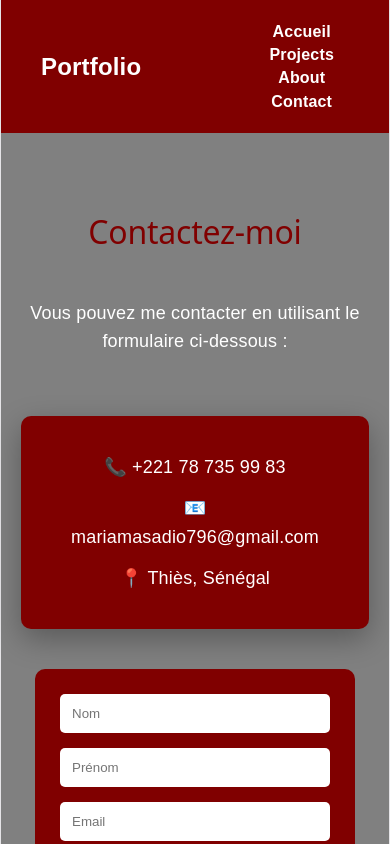
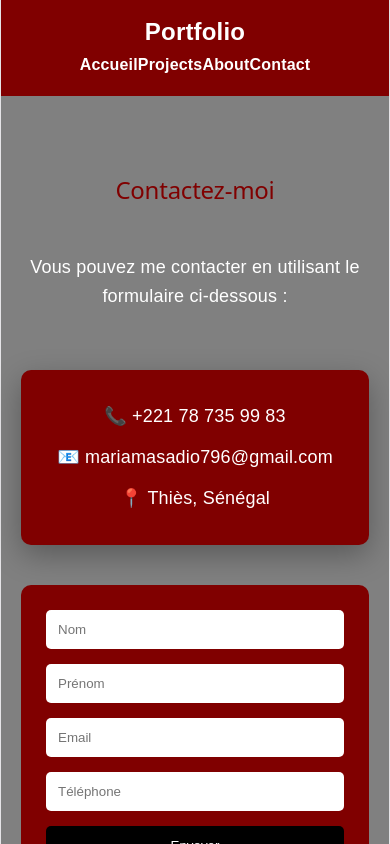
Before and after one commit to mariama-sadio/mini-market-portfolio, a React app: page /contact in a window 390 px wide. Shown: the top 844 px of the page. Built offline with nearby package versions, Linux system fonts and the light colour scheme; the HTML template or start-up script is replaced by a standard one.

Commit message:
amélioration portfolio

```diff
--- a/src/App.css
+++ b/src/App.css
@@ -1,3 +1,4 @@
+/* RESET */
 *{
   margin:0;
   padding:0;
@@ -7,6 +8,11 @@
 
 html {
   scroll-behavior: smooth;
+}
+
+img {
+  max-width: 100%;
+  height: auto;
 }
 
 #root{
@@ -72,7 +78,7 @@ html {
   width:160px;
   height:160px;
   border-radius:50%;
-  object-fit:cover;
+  object-fit: cover;
   margin-bottom:20px;
   border:4px solid maroon;
   transition: transform 0.3s;
@@ -86,6 +92,10 @@ html {
   margin-top: 20px;
 }
 
+.btn, .btn-outline {
+  transition: all 0.3s ease;
+}
+
 .btn {
   background: maroon;
   color: white;
@@ -93,7 +103,6 @@ html {
   margin:5px;
   border-radius: 5px;
   text-decoration: none;
-  transition:0.3s;
 }
 
 .btn:hover{
@@ -107,7 +116,6 @@ html {
   border-radius: 5px;
   border:2px solid maroon;
   text-decoration: none;
-  transition:0.3s;
 }
 
 .btn-outline:hover{
@@ -134,7 +142,6 @@ html {
   height: 160px;
   object-fit: cover;
   border-radius: 50%;
-  OBJECT-FIT: COVER;
   margin-bottom: 20px;
   border: 4px solid maroon;
 }
@@ -187,12 +194,12 @@ html {
   border-radius: 10px;
 }
 
+/* niveaux */
 .html { width: 80%; }
 .react { width: 50%; }
-.js { width: 10%; }
+.js { width: 60%; }
 .laravel { width: 75%; }
 .php { width: 60%; }
-
 
 /* PROJECTS */
 .projects {
@@ -217,7 +224,7 @@ html {
 }
 
 .project-card:hover {
-  transform: translateY(-5px);
+  transform: translateY(-8px) scale(1.02);
 }
 
 .project-card img {
@@ -238,8 +245,8 @@ html {
   font-weight: bold;
   text-decoration: none;
 }
+
 /* CONTACT */
-
 .contact-container {
   min-height: 100vh;
   background: gray;
@@ -254,7 +261,7 @@ html {
 
 .contact-container h2 {
   font-size: 32px;
-  color: maroon
+  color: maroon;
 }
 
 .contact-container p {
@@ -264,7 +271,6 @@ html {
   line-height: 1.6;
 }
 
-
 .contact-form {
   display: flex;
   flex-direction: column;
@@ -272,10 +278,10 @@ html {
   background: maroon;
   padding: 25px;
   border-radius: 10px;
-  backdrop-filter: blur(10px);
 }
 
-.contact-form input {
+.contact-form input,
+.contact-form textarea {
   margin-bottom: 15px;
   padding: 12px;
   border: none;
@@ -283,14 +289,9 @@ html {
   outline: none;
 }
 
-.contact-form textarea {
-  margin-bottom: 15px;
-  padding: 12px;
-  border: none;
-  border-radius: 5px;
-  resize: none;
-  height: 100px;
-  outline: none;
+.contact-form input:focus,
+.contact-form textarea:focus {
+  border: 2px solid white;
 }
 
 .contact-form button {
@@ -301,7 +302,6 @@ html {
   border-radius: 5px;
   cursor: pointer;
   transition: 0.3s;
-  font-weight: bold;
 }
 
 .contact-form button:hover {
@@ -309,13 +309,11 @@ html {
   transform: scale(1.05);
 }
 
-
 .contact-info {
   margin-top: 20px;
   background: maroon;
   padding: 25px 40px;
   border-radius: 10px;
-  backdrop-filter: blur(10px);
   box-shadow: 0 10px 30px rgba(0,0,0,0.3);
 }
 
@@ -331,7 +329,6 @@ html {
 .contact-info p:hover {
   color: black;
   cursor: pointer;
-  transition: 0.3s;
 }
 
 /* FOOTER */
@@ -343,7 +340,7 @@ footer{
   padding:20px;
 }
 
-/* ANIMATIONS */
+/* ANIMATION */
 .hero h1{
   animation:fadeIn 1s ease-in-out;
 }
@@ -364,23 +361,65 @@ footer{
 }
 
 /* RESPONSIVE */
-@media(max-width:768px){
-  .menu{
-    display:flex;
-    flex-direction:column;
+@media (max-width: 768px) {
+
+  .navbar {
+    flex-direction: column;
+    gap: 10px;
   }
 
-  .hero h1{
-    font-size:28px;
+  .menu {
+    flex-direction: column;
+    align-items: center;
   }
 
-  .project-card{
-    width:90%;
+  .menu a {
+    margin: 10px 0;
+  }
+
+  .hero h1 {
+    font-size: 26px;
+  }
+
+  .subtitle {
+    font-size: 16px;
+  }
+
+  .profile-img {
+    width: 120px;
+    height: 120px;
+  }
+
+  .about-container {
+    flex-direction: column;
+    text-align: center;
+  }
+
+  .projects {
+    padding: 40px 15px;
+  }
+
+  .about {
+    padding: 40px 15px;
+  }
+
+  .contact-form {
+    width: 100%;
+  }
+
+  .contact-info {
+    width: 100%;
+    padding: 20px;
   }
 }
 
-@media (max-width: 768px) {
-  .about-container {
-    flex-direction: column;
+/* PETIT MOBILE */
+@media (max-width: 480px) {
+  .hero h1 {
+    font-size: 22px;
+  }
+
+  .contact-container h2 {
+    font-size: 24px;
   }
 }
--- a/src/pages/Projects.jsx
+++ b/src/pages/Projects.jsx
@@ -7,7 +7,7 @@ function Projects() {
   const projects = [
     {
       title: "Mini Market",
-      description: "Application e-commerce avec React et Laravel",
+      description: "Application avec React et Laravel",
       image: projet1,
       link: "https://github.com/mariama-sadio/mini-market"
     },
@@ -15,11 +15,11 @@ function Projects() {
       title: "Portfolio",
       description: "Mon site portfolio moderne avec React",
       image: projet2,
-      link: "https://github.com/mariama-sadio/portfolio"
+      link: "https://github.com/mariama-sadio/mini-market-portfolio"
     },
     {
       title: "Gestion des tâches",
-      description: "Application ToDo avec React",
+      description: "Application React",
       image: projet3,
       link: "#"
     }
```
